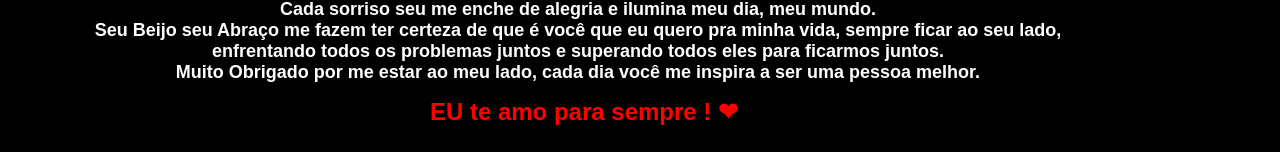
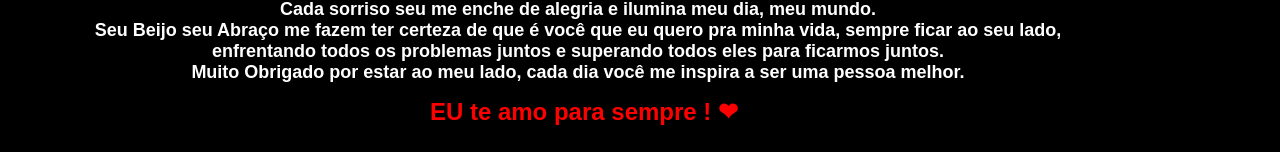
Before and after one commit to JoaoBraguin/n-s, a React (Create React App) app: page / in a window 1280 px wide. Shown: the part 899-1051 px from the top of the page. Built offline with nearby package versions, Linux system fonts and the light colour scheme.

Commit message:
atualizacao da escrita

```diff
--- a/src/components/Carrosel3/index.jsx
+++ b/src/components/Carrosel3/index.jsx
@@ -41,7 +41,7 @@ export default function Carrosel3({ titulo, videos }) {
               <h2>Cada dia que passa meu coração transborda de amor por você.</h2>
               <h2>Cada sorriso seu me enche de alegria e ilumina meu dia, meu mundo.</h2>
               <h2>Seu Beijo seu Abraço me fazem ter certeza de que é você que eu quero pra minha vida, sempre ficar ao seu lado, enfrentando todos os problemas juntos e superando todos eles para ficarmos juntos.</h2>
-              <h2>Muito Obrigado por me estar ao meu lado, cada dia você me inspira a ser uma pessoa melhor.</h2>
+              <h2>Muito Obrigado por estar ao meu lado, cada dia você me inspira a ser uma pessoa melhor.</h2>
               <h1 className={style.final}>EU te amo para sempre ! ❤</h1>
 
 
```
